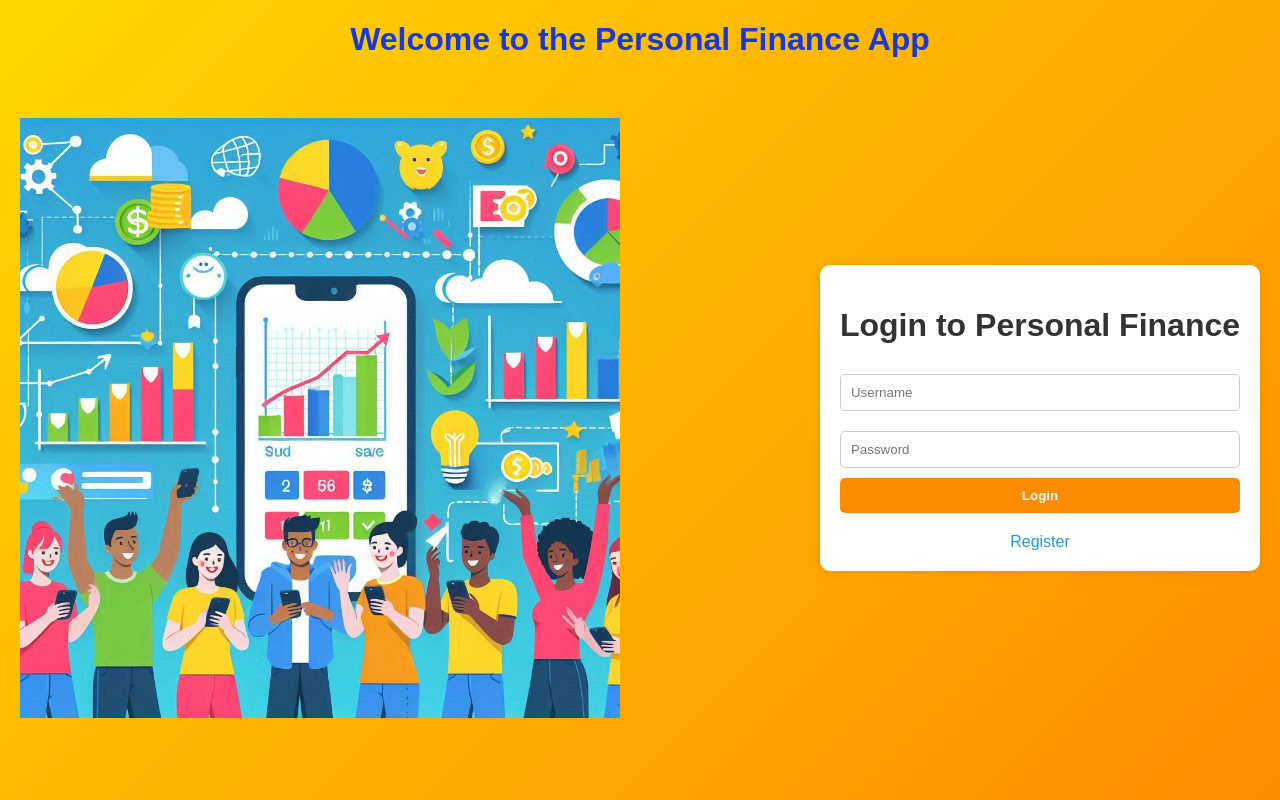
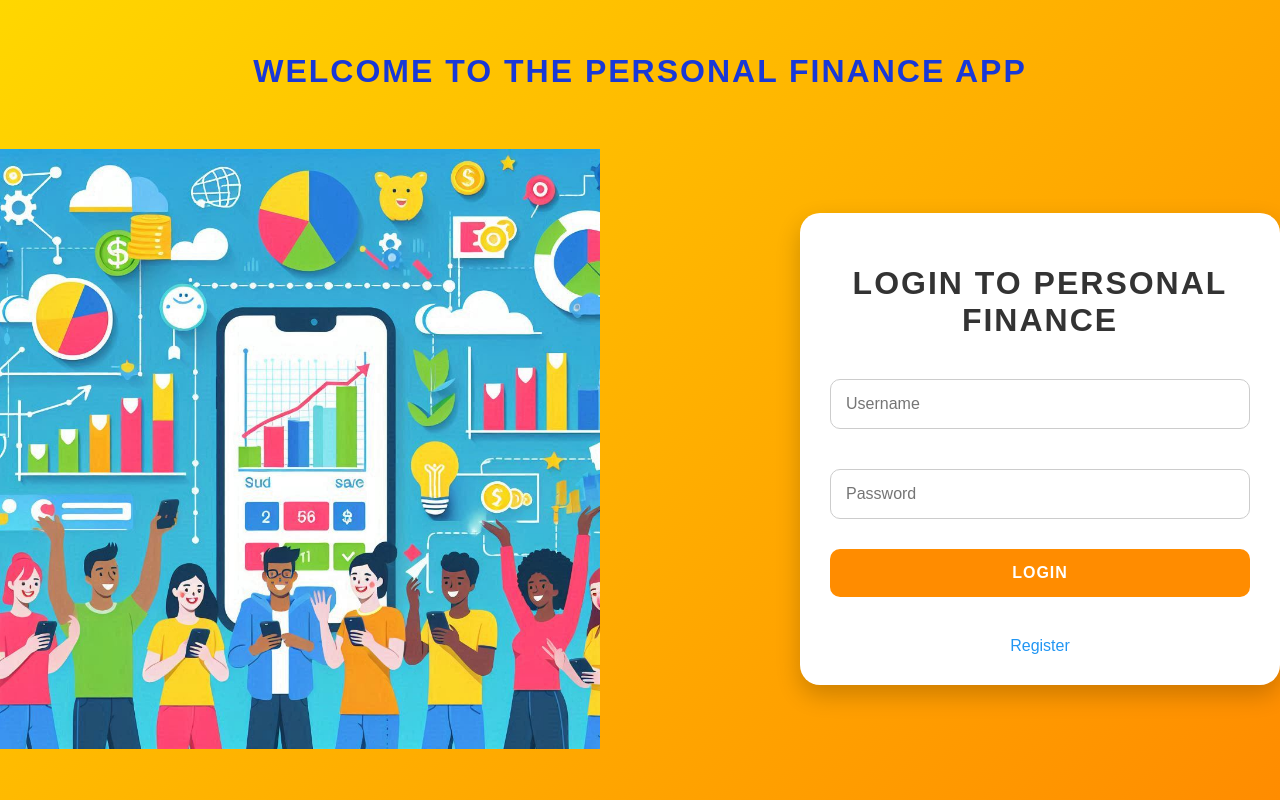
Before and after one commit to visalin/Personal_Finance_Tool, a Flask app: page / in a window 1280 px wide. Run offline with Flask 3, Linux system fonts and the light colour scheme.

Commit message:
Login feature completed

```diff
--- a/Templates/login.html
+++ b/Templates/login.html
@@ -4,76 +4,9 @@
     <meta charset="UTF-8">
     <meta name="viewport" content="width=device-width, initial-scale=1.0">
     <title>Personal Finance Login</title>
-    <style>
-        body {
-            font-family: Arial, sans-serif;
-            background-color: #f0f0f0;
-            background: linear-gradient(135deg, #FFD700 0%, #FF8C00 100%);
-            display: flex;
-            justify-content: center;
-            align-items: center;
-            height: 100vh;
-            margin: 0;
-        }
-        .container {
-            display: flex;
-            align-items: center;
-            justify-content: center;
-            width: 100%;
-            padding: 20px;
-        }
-        .container img {
-            margin-right: 20px;
-        }
-        .login-container {
-            background-color: #fff;
-            padding: 20px;
-            border-radius: 10px;
-            box-shadow: 0 0 10px rgba(0, 0, 0, 0.1);
-            text-align: center;
-        }
-        .login-container h1 {
-            color: #333;
-            margin-bottom: 20px;
-        }
-        .login-container form {
-            display: flex;
-            flex-direction: column;
-        }
-        .login-container input[type="text"],
-        .login-container input[type="password"] {
-            padding: 10px;
-            margin: 10px 0;
-            border: 1px solid #ccc;
-            border-radius: 5px;
-        }
-        .login-container button {
-            padding: 10px;
-            background-color: #FF8C00;
-            color: #fff;
-            border: none;
-            border-radius: 5px;
-            cursor: pointer;
-            font-weight: bold;
-        }
-        .login-container button:hover {
-            background-color: #FFD700;
-        }
-        h1 {
-            text-align: center;
-            color: #1938d6; /* Blue color */
-        }
-        a {
-            color: #2196F3; /* Blue color */
-            text-decoration: none;
-            margin-top: 20px;
-        }
-        a:hover {
-            text-decoration: underline;
-        }
-    </style>
+    <link rel="stylesheet" type="text/css" href="{{ url_for('static', filename='style.css') }}">
 </head>
-<body>
+<body class="login-page">
     <div>
         <h1>Welcome to the Personal Finance App</h1><br>
      <style>
@@ -100,9 +33,19 @@
     </style>
     </div>
     <div class="container">
-        <img src="{{ url_for('static', filename='homepage.png') }}"  style="width: 600px; margin-right: 200px;">
+        <img src="{{ url_for('static', filename='images/homepage.png') }}"  style="width: 600px; margin-right: 200px;">
         <div class="login-container">
             <h1>Login to Personal Finance</h1>
+                             <!-- Flash messages section -->
+                {% with messages = get_flashed_messages(with_categories=true) %}
+                {% if messages %}
+                    <ul class="flashes">
+                    {% for category, message in messages %}
+                    <li class="{{ category }}">{{ message }}</li>
+                    {% endfor %}
+                    </ul>
+                {% endif %}
+                {% endwith %}
             <form action="/login" method="post">
                 <input type="text" name="username" placeholder="Username" required>
                 <input type="password" name="password" placeholder="Password" required>
--- a/app.py
+++ b/app.py
@@ -27,9 +27,24 @@ class Expense(db.Model):
     category = db.Column(db.String(100), nullable=False)
     date = db.Column(db.Date, default=datetime, nullable=False)
 
+# Initialize the database
+@app.before_request
+def create_tables():
+    db.create_all()
+
 @app.route('/')
 def index():
     return render_template('login.html')
+
+@app.route('/dashboard')
+def dashboard():
+    if 'user_id' not in session:
+        return redirect(url_for('login'))
+    user_id = session['user_id']
+    expenses = Expense.query.filter_by(user_id=user_id).order_by(Expense.date.desc()).all()
+    user = User.query.get(user_id)
+    return render_template('dashboard.html', expenses=expenses, username=user.username)
+
 
 @app.route('/add_expense', methods=['GET', 'POST'])
 def add_expense():
@@ -37,11 +52,15 @@ def add_expense():
         description = request.form.get('description')
         amount = float(request.form.get('amount'))
         category = request.form.get('category')
-        new_expense = Expense(user_id=1, description=description, amount=amount, category=category)  # Assuming user ID 1 for now
+        date_str = request.form.get('date')
+        date=datetime.strptime(date_str, '%Y-%m-%d').date()  # Convert string to date object
+        new_expense = Expense(user_id=1, description=description, amount=amount, category=category, date=date)  # Assuming user ID 1 for now
         db.session.add(new_expense)
         db.session.commit()
-        return redirect(url_for('login'))
-    return render_template('add_expense.html')
+        flash('Expense added successfully!', 'success')
+        return redirect(url_for('add_expense'))
+    else:
+        return render_template('add_expense.html')
 
 # New routes for user registration, login, and logout
 @app.route('/register', methods=['GET', 'POST'])
@@ -65,9 +84,10 @@ def login():
         user = User.query.filter_by(username=username).first()
         if user and user.check_password(password):
             session['user_id'] = user.id
-            flash('Login successful!', 'success')
-            return redirect(url_for('add_expense'))
-        flash('Invalid username or password', 'danger')
+            #flash(f'Hello {user.username}, Welcome to the Personal Finance Tracker!', 'success')
+            return redirect(url_for('dashboard'))
+        else:
+            flash('Invalid username or password', 'danger')
     return render_template('login.html')
 
 @app.route('/logout')
@@ -77,5 +97,4 @@ def logout():
     return redirect(url_for('login'))
 
 if __name__ == '__main__':
-    app.run(debug=True)
-    #First Dev Code
+        app.run(debug=True)
--- /dev/null
+++ b/requirements.txt
@@ -0,0 +1,4 @@
+flask
+sqlalchemy
+pylance
+flask_sqlalchemy
--- /dev/null
+++ b/static/style.css
@@ -0,0 +1,189 @@
+/* General styles */
+body {
+    font-family: Arial, sans-serif;
+    margin: 0;
+}
+
+/* Styles for dashboard.html */
+.dashboard-page {
+    background: linear-gradient(135deg, #62d5e4 0%, #FF8C00 100%);
+
+}
+
+.dashboard-container {
+
+    padding: 30px;
+    border-radius: 20px;
+
+    text-align: center;
+    backdrop-filter: blur(10px);
+    transition: transform 0.3s ease;
+}
+/* Styles for add_expense.html */
+.add-expense-page {
+    background: linear-gradient(135deg, #62d5e4 0%, #FF8C00 100%);
+    display: flex;
+    /*justify-content: top;
+    align-items: center;
+    height: 100vh;*/
+}
+
+
+.add-expense-container {
+
+    padding: 30px;
+    border-radius: 20px;
+
+    text-align: center;
+    backdrop-filter: blur(10px);
+    transition: transform 0.3s ease;
+}
+
+
+.add-expense-page h1 {
+    color: #333;
+}
+.header {
+    display: flex;
+    align-items: center;
+    gap: 500px; /* Adjust the gap between the icon and the header */
+    padding: 10px;}
+.header h1 {
+    text-align: center;
+    color: #1938d6; /* Green color */
+}
+/* Styles for login.html */
+.login-page {
+    background: linear-gradient(135deg, #FFD700 0%, #FF8C00 100%);
+    display: flex;
+    justify-content: center;
+    align-items: center;
+    height: 100vh;
+}
+/* Styles of Images */
+
+.container {
+    display: flex;
+    align-items: center;
+    justify-content: center;
+    width: 100%;
+    padding: 20px;
+}
+
+.container img {
+    margin-right: 20px;
+    transition: transform 0.3s ease;
+}
+
+.container img:hover {
+    transform: scale(1.05);
+}
+
+.login-container {
+    background-color: #fff;
+    padding: 30px;
+    border-radius: 20px;
+    box-shadow: 0 10px 25px rgba(0, 0, 0, 0.2);
+    text-align: center;
+    backdrop-filter: blur(10px);
+    transition: transform 0.3s ease;
+}
+
+.login-container:hover {
+    transform: translateY(-5px);
+}
+
+.login-container h1 {
+    color: #333;
+    margin-bottom: 30px;
+    font-size: 2em;
+    font-weight: 600;
+}
+
+.login-container form {
+    display: flex;
+    flex-direction: column;
+    gap: 20px;
+}
+
+.login-container input[type="text"],
+.login-container input[type="password"] {
+    padding: 15px;
+    border: 1px solid #ccc;
+    border-radius: 10px;
+    font-size: 16px;
+    transition: all 0.3s ease;
+    margin: 10px 0;
+}
+
+.login-container input[type="text"]:focus,
+.login-container input[type="password"]:focus {
+    border-color: #FF8C00;
+    box-shadow: 0 0 10px rgba(255, 140, 0, 0.2);
+    outline: none;
+}
+
+.login-container button {
+    padding: 15px;
+    background-color: #FF8C00;
+    color: white;
+    border: none;
+    border-radius: 10px;
+    cursor: pointer;
+    font-weight: bold;
+    font-size: 16px;
+    transition: all 0.3s ease;
+    text-transform: uppercase;
+    letter-spacing: 1px;
+}
+
+.login-container button:hover {
+    background-color: #FFD700;
+    transform: translateY(-2px);
+    box-shadow: 0 5px 15px rgba(255, 140, 0, 0.4);
+}
+
+.flashes {
+    list-style-type: none;
+    padding: 0;
+}
+
+.flashes li {
+    padding: 10px;
+    margin-bottom: 10px;
+    border-radius: 5px;
+}
+
+.flashes .success {
+    background-color: #d4edda;
+    color: #155724;
+}
+
+.flashes .danger {
+    background-color: #f8d7da;
+    color: #721c24;
+}
+/* General styles for headings and links */
+
+h1 {
+    text-align: center;
+    color: #1938d6;
+    font-weight: 700;
+    text-transform: uppercase;
+    letter-spacing: 2px;
+}
+
+a {
+    color: #2196F3;
+    text-decoration: none;
+    margin-top: 20px;
+    display: inline-block;
+    font-weight: 500;
+    transition: all 0.3s ease;
+}
+
+a:hover {
+    text-decoration: underline;
+    color: #1938d6;
+    transform: translateY(-2px);
+}
```
Also changed, not shown: static/images/homepage.png (renamed from static/homepage.png).
